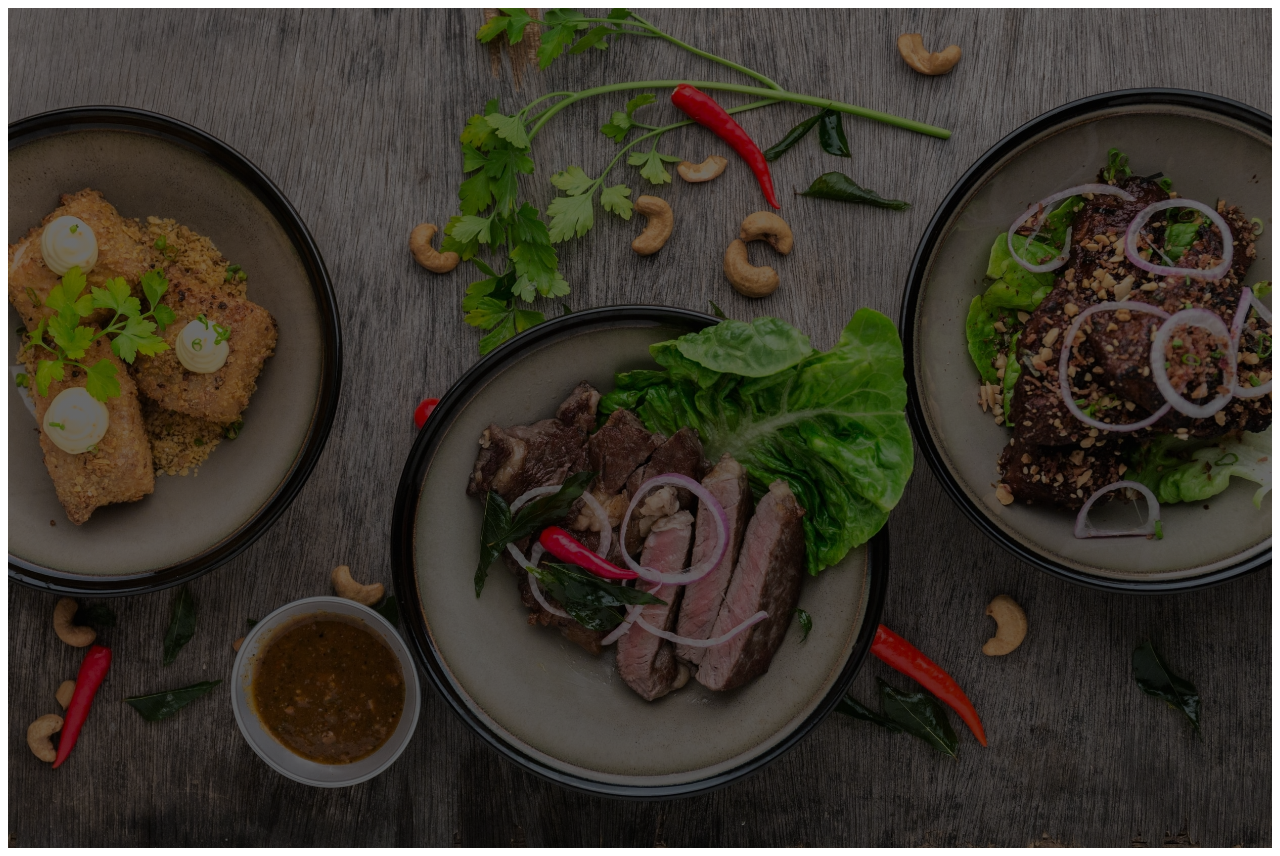
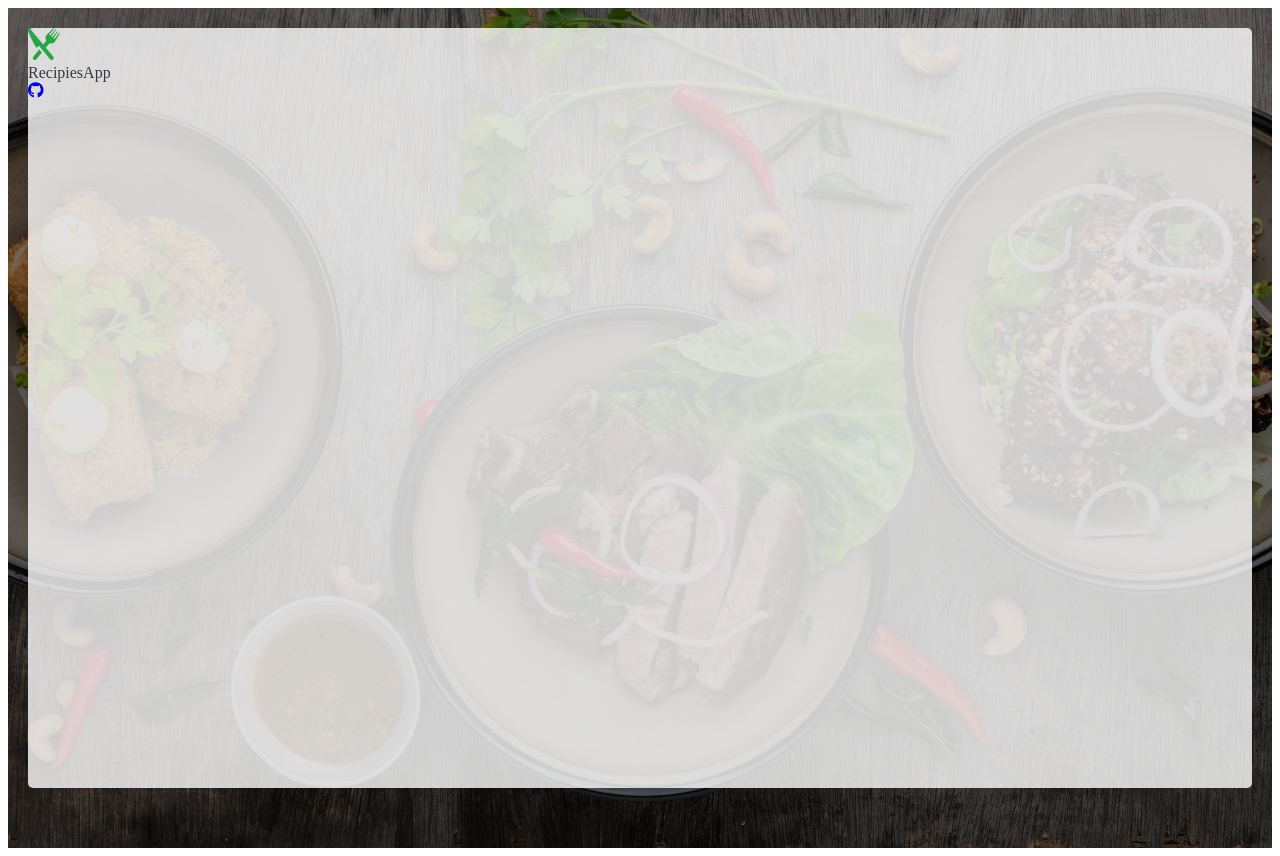
Before and after one commit to surajkarki66/react-recipies-app, a React (Create React App) app: page / in a window 1280 px wide. Built offline with nearby package versions, Linux system fonts and the light colour scheme.

Commit message:
Created Header component.

```diff
--- a/src/App.scss
+++ b/src/App.scss
@@ -17,3 +17,29 @@ body {
 		background-size: contain;
 	}
 }
+
+.content {
+	border-radius: 5px;
+	height: 95%;
+
+	@include media-breakpoint-down(md) {
+		height: auto;
+	}
+
+	background-color: rgba(255, 255, 255, 0.8);
+	display: grid;
+	justify-items: stretch;
+	grid-template-columns: 1fr 3fr 1fr;
+	grid-template-rows: 70px 1fr;
+	grid-template-areas: "api-stat search likes"
+	"recipe-list recipe shop-list";
+
+	@include media-breakpoint-down(md) {
+		grid-template-columns: 1fr 2fr 1fr;
+		grid-template-rows: 70px;
+		grid-template-areas:
+			"search search likes"
+			"recipe-list recipe recipe"
+			"shop-list shop-list shop-list";
+	}
+}
--- a/src/App.tsx
+++ b/src/App.tsx
@@ -1,11 +1,17 @@
 import React from "react";
+import { Container } from "reactstrap";
 
 import "./App.scss";
+import { Header } from "./views/index";
 
 function App() {
   return (
     <React.Fragment>
-      <div className="bg-app w-100"></div>
+      <div className="bg-app w-100">
+        <Container className="content p-3 pt-4">
+          <Header />
+        </Container>
+      </div>
     </React.Fragment>
   );
 }
--- /dev/null
+++ b/src/views/Header/Header.scss
@@ -0,0 +1,17 @@
+@import url('https://fonts.googleapis.com/css?family=Dancing+Script&display=swap');
+
+header {
+	grid-area: search;
+
+	.logo {
+		width: 32px;
+	}
+
+	.title {
+		font-family: "Dancing Script", cursive;
+		font-size: 1.7em;
+		font-weight: 500;
+		display: inline-block;
+		margin: -3px 0 0 5px;
+	}
+}
--- /dev/null
+++ b/src/views/Header/Header.tsx
@@ -0,0 +1,23 @@
+import React from "react";
+
+import Logo from "../../assets/img/logo.png";
+
+const Header: React.FC = () => {
+  return (
+    <>
+      <header className="d-flex justify-content-center align-items-start">
+        <img src={Logo} alt="Recipe-App" className="logo" />
+        <div className="title  d-none d-lg-block">RecipiesApp</div>
+        {/* SearchForm */}
+
+        <a className="text-success ml-3 mt-2" href="/" title="Star on GitHub">
+          <i className="fab fa-github" />
+        </a>
+      </header>
+    </>
+  );
+};
+
+export { Header };
+
+export default Header;
--- /dev/null
+++ b/src/views/index.tsx
@@ -0,0 +1 @@
+export { Header } from "./Header/Header";
```
Also changed, not shown: src/assets/img/logo.png (added).
